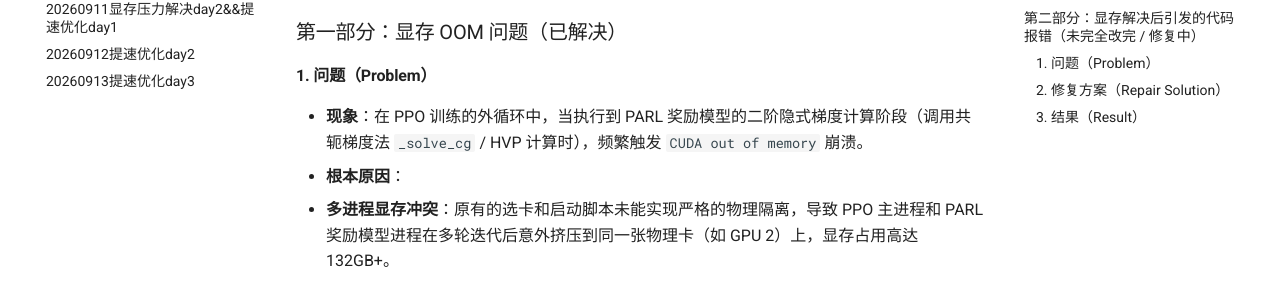
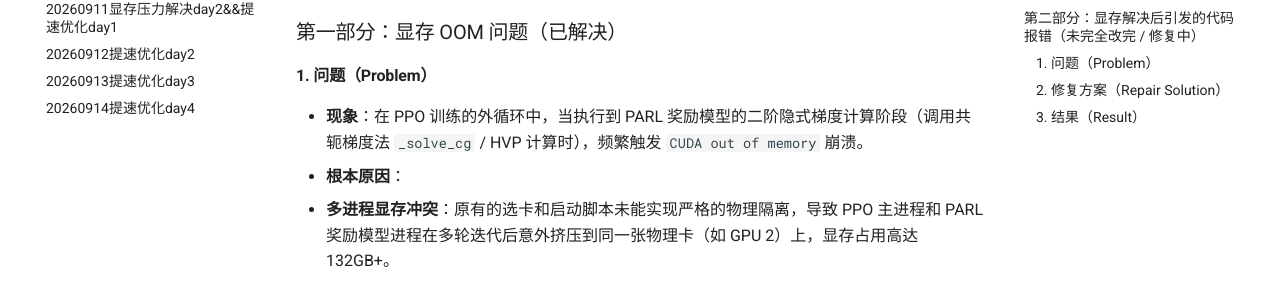
Before and after one commit to Luffy521-art/Readdocs-LLM_PARL, an MkDocs documentation site: the page built from docs/20260910解决显存压力进度_day1.md, in a window 1280 px wide. Shown: the part 246-529 px from the top of the page. Built offline with MkDocs 1.6.1 and Material for MkDocs 9.7.7, drawn with Linux system fonts in a browser that asks for light colours; comment, search, counter and statistics services are not loaded.

Commit message:
Update mkdocs.yml

```diff
--- a/mkdocs.yml
+++ b/mkdocs.yml
@@ -14,6 +14,7 @@ nav:
   - 20260911显存压力解决day2&&提速优化day1: 20260911显存压力解决day2&&提速优化day1.md
   - 20260912提速优化day2: 20260912提速优化day2.md
   - 20260913提速优化day3: 20260913提速优化day3.md
+  - 20260914提速优化day4: 20260914提速优化day4.md
 
 
 markdown_extensions:
```
